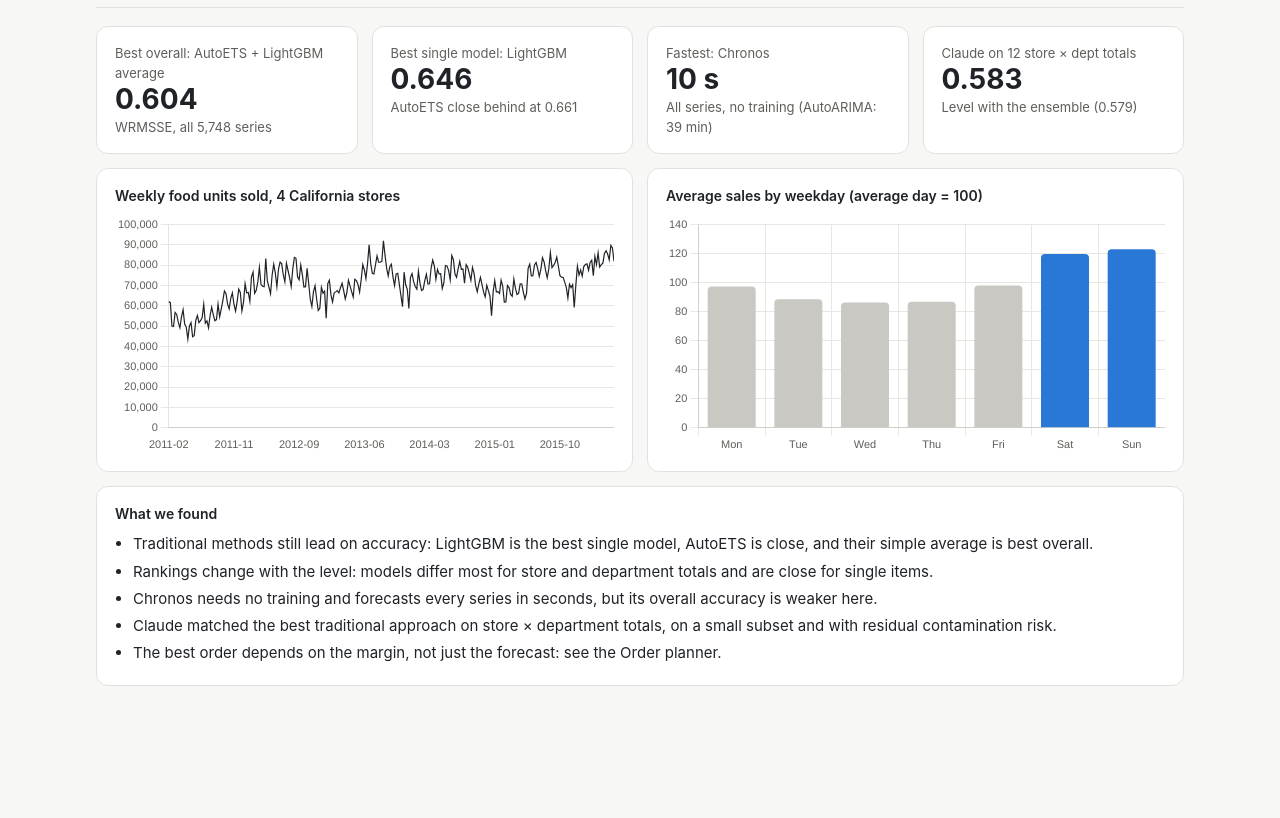
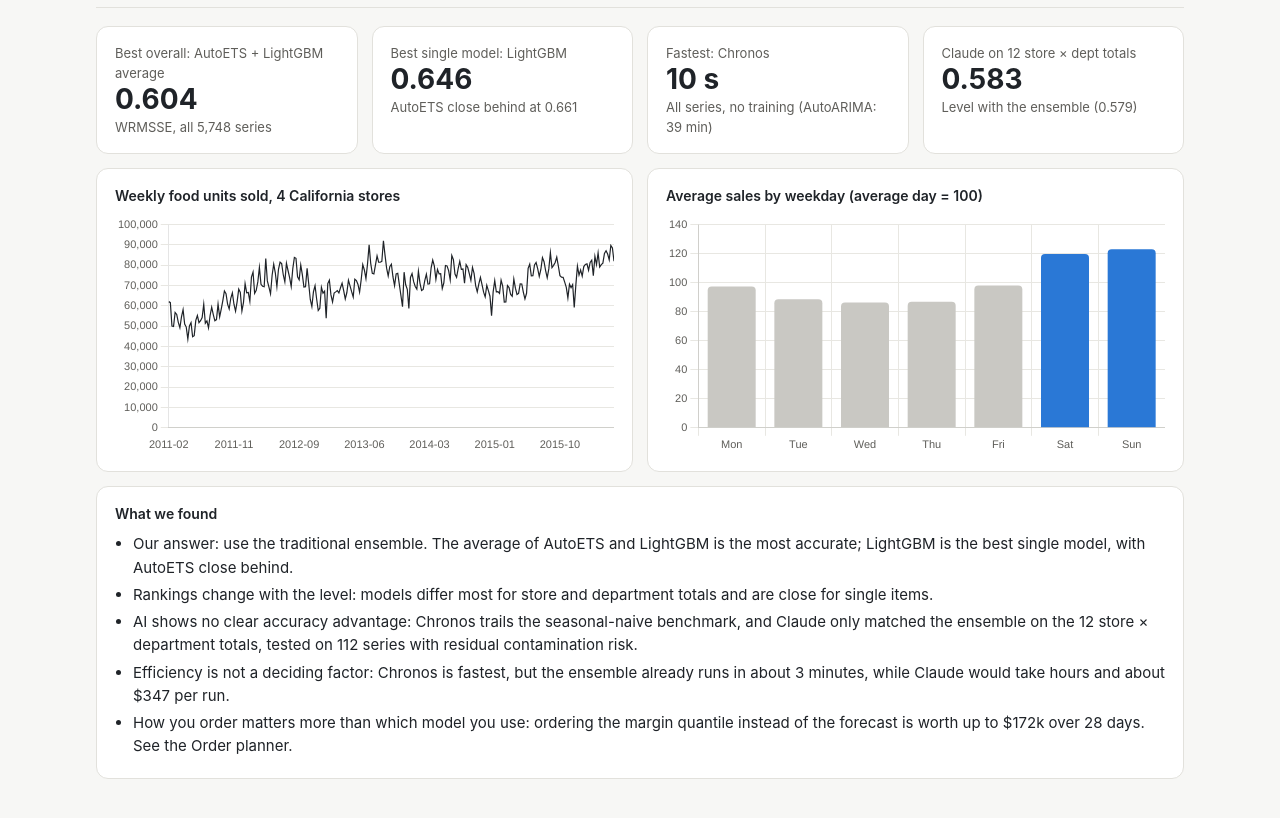
Before and after one commit to shihan-2002/shelf-signal-dashboard, a plain HTML site: page index.html in a window 1280 px wide. Shown: the part 114-932 px from the top of the page. Before the commit the page ends 848 px from the top, so only its background shows below. Drawn offline with nearby package versions, Linux system fonts and the light colour scheme.

Commit message:
Dashboard matches the final report; live box on top

```diff
--- a/index.html
+++ b/index.html
@@ -103,7 +103,7 @@
 <div class="grid g2">
 <div class="card"><h3>Chronos vs Claude: both pre-trained, zero-shot</h3><table>
 <tr><th></th><th>Chronos</th><th>Claude</th></tr>
-<tr><td>Trained on</td><td>Time series (~100B observations, no retail)</td><td>Text and code</td></tr>
+<tr><td>Trained on</td><td>Time series (~100B observations; M5 held out)</td><td>Text and code</td></tr>
 <tr><td>Reads our data as</td><td>Numbers</td><td>Text, one row per day</td></tr>
 <tr><td>Inputs used</td><td>Sales history</td><td>Sales history, calendar, price</td></tr>
 <tr><td>Returns</td><td>Quantiles</td><td>Forecast, percentiles and an explanation</td></tr>
@@ -224,11 +224,11 @@
              ["Claude on 12 store × dept totals", fmt(cl.WRMSSE,3), "Level with the ensemble ("+fmt(en.WRMSSE,3)+")"]];
   document.getElementById("kpis").innerHTML = k.map(([l,v,s])=>`<div class="card kpi"><div class="l">${l}</div><div class="v">${v}</div><div class="l">${s}</div></div>`).join("");
   document.getElementById("findings").innerHTML = [
-    "Traditional methods still lead on accuracy: LightGBM is the best single model, AutoETS is close, and their simple average is best overall.",
+    "Our answer: use the traditional ensemble. The average of AutoETS and LightGBM is the most accurate; LightGBM is the best single model, with AutoETS close behind.",
     "Rankings change with the level: models differ most for store and department totals and are close for single items.",
-    "Chronos needs no training and forecasts every series in seconds, but its overall accuracy is weaker here.",
-    "Claude matched the best traditional approach on store × department totals, on a small subset and with residual contamination risk.",
-    "The best order depends on the margin, not just the forecast: see the Order planner."].map(x=>`<li>${x}</li>`).join("");
+    "AI shows no clear accuracy advantage: Chronos trails the seasonal-naive benchmark, and Claude only matched the ensemble on the 12 store × department totals, tested on 112 series with residual contamination risk.",
+    "Efficiency is not a deciding factor: Chronos is fastest, but the ensemble already runs in about 3 minutes, while Claude would take hours and about $347 per run.",
+    "How you order matters more than which model you use: ordering the margin quantile instead of the forecast is worth up to $172k over 28 days. See the Order planner."].map(x=>`<li>${x}</li>`).join("");
   chart("cWeekly",{type:"line",data:{labels:D.weekly.week.map(w=>w.slice(0,7)),datasets:[{data:D.weekly.units,borderColor:css("--ink"),borderWidth:1.2,pointRadius:0}]},
     options:baseOpts({plugins:{legend:{display:false}},scales:{x:{ticks:{color:css("--muted"),maxTicksLimit:7,font:{size:11}},grid:{display:false}},y:{ticks:{color:css("--muted"),font:{size:11}},grid:{color:css("--grid")},beginAtZero:true}}})});
   chart("cWeekday",{type:"bar",data:{labels:D.weekday.map(d=>d.weekday.slice(0,3)),datasets:[{data:D.weekday.map(d=>d.index),backgroundColor:D.weekday.map(d=>/Sat|Sun/.test(d.weekday)?"#2A78D6":"#c9c8c3"),borderRadius:4}]},
```
Also changed, not shown: README.md.
